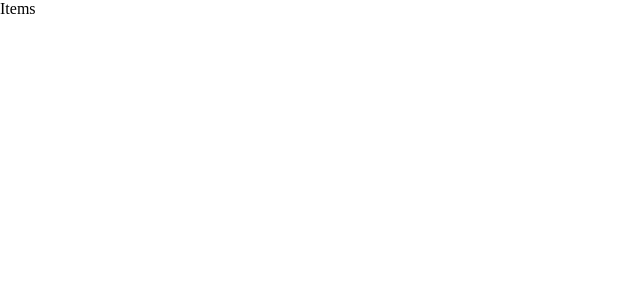
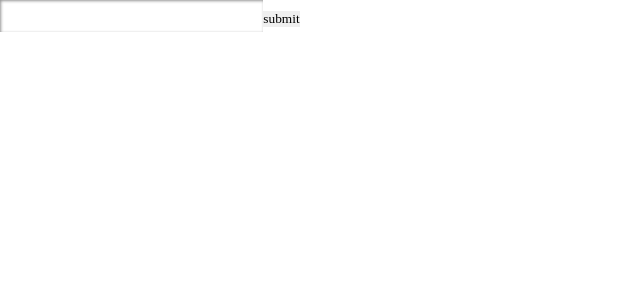
Before and after one commit to BusaBalazs/lists-factory, a React (Create React App) app: page /items in a window 1280 px wide. Shown: the top 300 px of the page, without its empty margins (0-640 px from the left). Built offline with nearby package versions, Linux system fonts and the light colour scheme; a web font is replaced by a local one.

Commit message:
save data to local storage

```diff
--- a/src/components/lists/Items.js
+++ b/src/components/lists/Items.js
@@ -1,8 +1,46 @@
-import React from 'react'
+import React, {useEffect, useRef, useState} from 'react'
+import { v4 as uuidv4 } from "uuid";
 
 const Items = () => {
+  const text = useRef();
+  const [data, setData] = useState([]);
+
+
+  useEffect(() => {
+    const setData = () => {
+
+      const getData = localStorage.getItem("list") ? JSON.parse(localStorage.getItem("list")) : [];
+
+      console.log(data.id)
+      if (data.id !== undefined) {
+        getData.push(data)
+      }
+      localStorage.setItem("list", JSON.stringify(getData))
+    }
+
+    return setData();
+  }, [data])
+
+  const handleSubmit = (e) => {
+    e.preventDefault();
+    setData({
+      id: uuidv4(),
+      name: text.current.value,
+    })
+
+    text.current.value = ""
+  }
+
   return (
-    <div>Items</div>
+    <>
+      <form onSubmit={handleSubmit}>
+        <input ref={text} type="text" />
+        <button>submit</button>
+      </form>
+      <div>
+
+      </div>
+    </>
   )
 }
 
```
